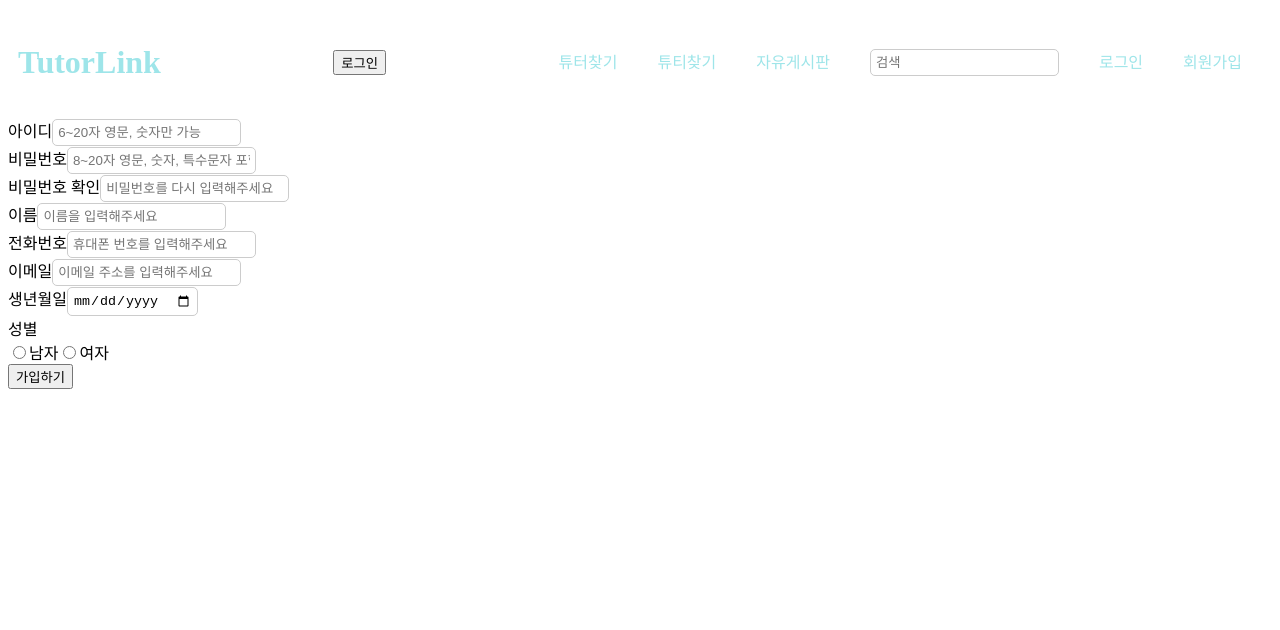
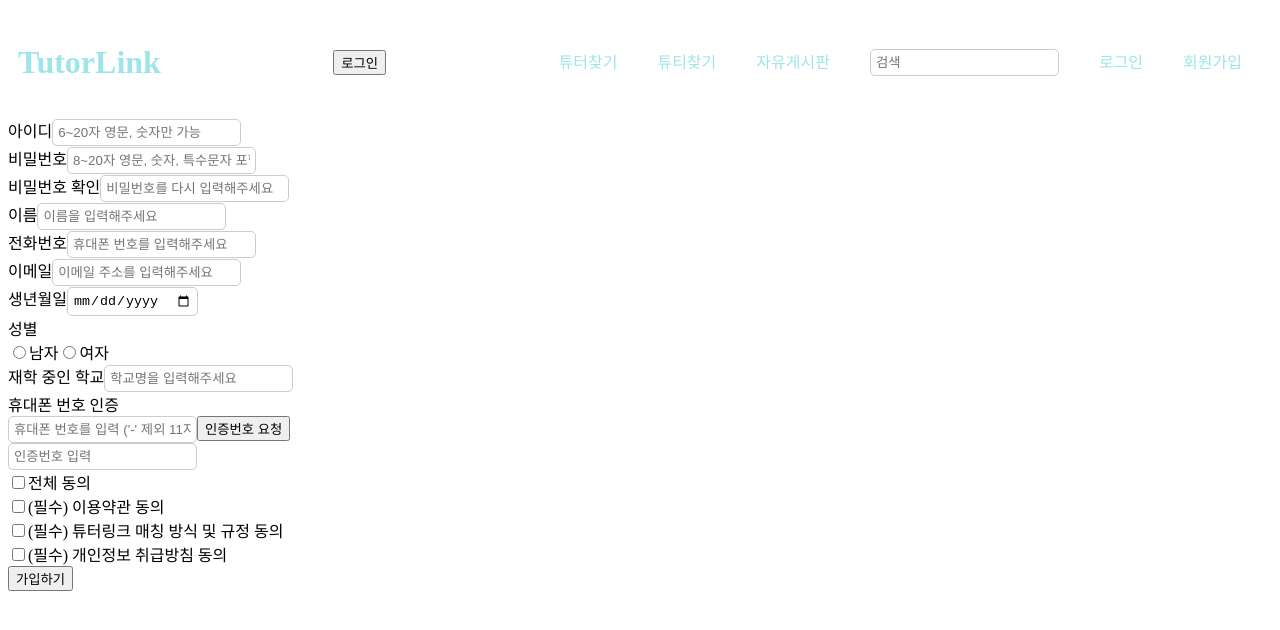
Before and after one commit to capstoe/Front_end, a React (Create React App) app: page /signup in a window 1280 px wide. Shown: the top 630 px of the page. Built offline with nearby package versions, Linux system fonts and the light colour scheme.

Commit message:
로그인, 회원가입 부분 유효성 검사 추가

```diff
--- a/src/pages/Login.js
+++ b/src/pages/Login.js
@@ -6,7 +6,7 @@ import { NavLink, useNavigate } from 'react-router-dom';
 
 const validationSchema = yup.object().shape({
   username: yup.string().required('아이디를 입력하세요').min(6, '아이디는 최소 6자 이상이어야 합니다').max(20),
-  password: yup.string().required().min(8).max(20).matches(/^(?=.*[a-zA-Z])(?=.*[0-9])(?=.*[~!@#$%^&*()_+|{}:"<>?,./;']+)/, "비밀번호는 영문, 숫자, 특수문자를 모두 포함해야 합니다."),
+  password: yup.string().required('비밀번호를 입력하세요').min(8, '비밀번호는 최소 8자 이상이어야 합니다' ).max(20, '비밀번호는 최대 20자 이하여야 합니다').matches(/^(?=.*[a-zA-Z])(?=.*[0-9])(?=.*[~!@#$%^&*()_+|{}:"<>?,./;']+)/, "비밀번호는 영문, 숫자, 특수문자를 모두 포함해야 합니다."),
 });
 
 function Login() {
--- a/src/pages/SignUp.js
+++ b/src/pages/SignUp.js
@@ -1,17 +1,5 @@
-import React, { useState } from "react";
+import React, { useState, useEffect } from "react";
 import { Formik, Form, Field, ErrorMessage } from "formik";
-import * as yup from "yup";
-
-const schema = yup.object().shape({
-  id: yup.string().required('아이디를 입력하세요').min(6, '아이디는 최소 6자 이상이어야 합니다').max(20),
-  password: yup.string().required().min(8).max(20).matches(/^(?=.*[a-zA-Z])(?=.*[0-9])(?=.*[~!@#$%^&*()_+|{}:"<>?,./;']+)/, "비밀번호는 영문, 숫자, 특수문자를 모두 포함해야 합니다."),
-  password2: yup.string().required().oneOf([yup.ref("password"), null], '비밀번호가 일치하지 않습니다'),
-  name: yup.string().required(),
-  phone: yup.string().required().matches(/^01[0-9]{8}$/),
-  email: yup.string().required().matches(/^[a-zA-Z0-9._-]+@[a-zA-Z0-9.-]+\.[a-zA-Z]+$/),
-  birth: yup.string().required().min(4).max(6),
-  gender: yup.string().required(),
-});
 
 const SignUp = () => {
   const [values, setValues] = useState({
@@ -23,27 +11,63 @@ const SignUp = () => {
     email: "",
     birth: "",
     gender: "",
+    school: "",
+    authCode: "",
+    allConsent: false,
   });
 
+  useEffect(() => {
+    if (values.allConsent) {
+      setValues((prevValues) => ({
+        ...prevValues,
+        allConsentTerms: true,
+        allConsentMatching: true,
+        allConsentPrivacy: true,
+      }));
+    } else {
+      setValues((prevValues) => ({
+        ...prevValues,
+        allConsentTerms: false,
+        allConsentMatching: false,
+        allConsentPrivacy: false,
+      }));
+    }
+  }, [values.allConsent]);
+
+  const handleAllConsentChange = (e) => {
+    const { checked } = e.target;
+    setValues((prevValues) => ({
+      ...prevValues,
+      allConsent: checked,
+    }));
+  };
+
+  const handleSubConsentChange = (name, checked) => {
+    setValues((prevValues) => ({ ...prevValues, [name]: checked }));
+  };
+
   const onSubmit = (values, { setErrors }) => {
-    schema.validate(values, { abortEarly: false })
-      .then(() => {
-        // 유효성 검사 통과 시 실행할 코드 작성
-        // 회원가입 API 호출
-      })
-      .catch((err) => {
-        const errors = {};
-        err.inner.forEach(e => {
-          errors[e.path] = e.message;
-        });
-        setErrors(errors);
-      });
+    const errors = {};
+
+    if (!values.id) {
+      errors.id = "아이디를 입력하세요";
+    } else if (values.id.length < 6 || values.id.length > 20) {
+      errors.id = "아이디는 최소 6자 이상이어야 합니다";
+    }
+
+    // 나머지 필드에 대한 유효성 검사 추가
+
+    if (Object.keys(errors).length > 0) {
+      setErrors(errors);
+    } else {
+      // 회원가입 로직 추가
+      console.log("회원가입 성공!", values);
+    }
   };
 
   return (
     <Formik
       initialValues={values}
-      validationSchema={schema}
       onSubmit={onSubmit}
     >
       <Form>
@@ -131,6 +155,89 @@ const SignUp = () => {
           </div>
           <ErrorMessage name="gender" component="div" className="error-message" />
         </div>
+        <div>
+          <label htmlFor="school">재학 중인 학교</label>
+          <Field
+            name="school"
+            type="text"
+            placeholder="학교명을 입력해주세요"
+            required
+          />
+          <ErrorMessage name="school" component="div" className="error-message" />
+        </div>
+        <div>
+          <label htmlFor="phone">휴대폰 번호 인증</label>
+          <div>
+            <Field
+              type="text"
+              name="phone"
+              placeholder="휴대폰 번호를 입력 ('-' 제외 11자리 숫자만 입력)"
+              required
+            />
+            <button type="button" id="phone-auth-button">인증번호 요청</button>
+          </div>
+          <div>
+            <Field
+              type="text"
+              name="authCode"
+              placeholder="인증번호 입력"
+              required
+            />
+            <ErrorMessage name="authCode" component="div" className="error-message" />
+          </div>
+        </div>
+        <div>
+          <label>
+            <input
+              type="checkbox"
+              name="allConsent"
+              checked={values.allConsent}
+              onChange={handleAllConsentChange}
+              required
+            />
+            전체 동의
+          </label>
+          <div role="group" aria-labelledby="all-consent-group">
+            <label>
+              <Field
+                type="checkbox"
+                name="allConsentTerms"
+                checked={values.allConsentTerms}
+                onChange={() => handleSubConsentChange("allConsentTerms", !values.allConsentTerms)}
+                required
+              />
+              <span>
+                (필수) 이용약관 동의
+              </span>
+            </label>
+            <br />
+            <label>
+              <Field
+                type="checkbox"
+                name="allConsentMatching"
+                checked={values.allConsentMatching}
+                onChange={() => handleSubConsentChange("allConsentMatching", !values.allConsentMatching)}
+                required
+              />
+              <span>
+                (필수) 튜터링크 매칭 방식 및 규정 동의
+              </span>
+            </label>
+            <br />
+            <label>
+              <Field
+                type="checkbox"
+                name="allConsentPrivacy"
+                checked={values.allConsentPrivacy}
+                onChange={() => handleSubConsentChange("allConsentPrivacy", !values.allConsentPrivacy)}
+                required
+              />
+              <span>
+                (필수) 개인정보 취급방침 동의
+              </span>
+            </label>
+          </div>
+        </div>
         <button type="submit">가입하기</button>
       </Form>
     </Formik>
```
